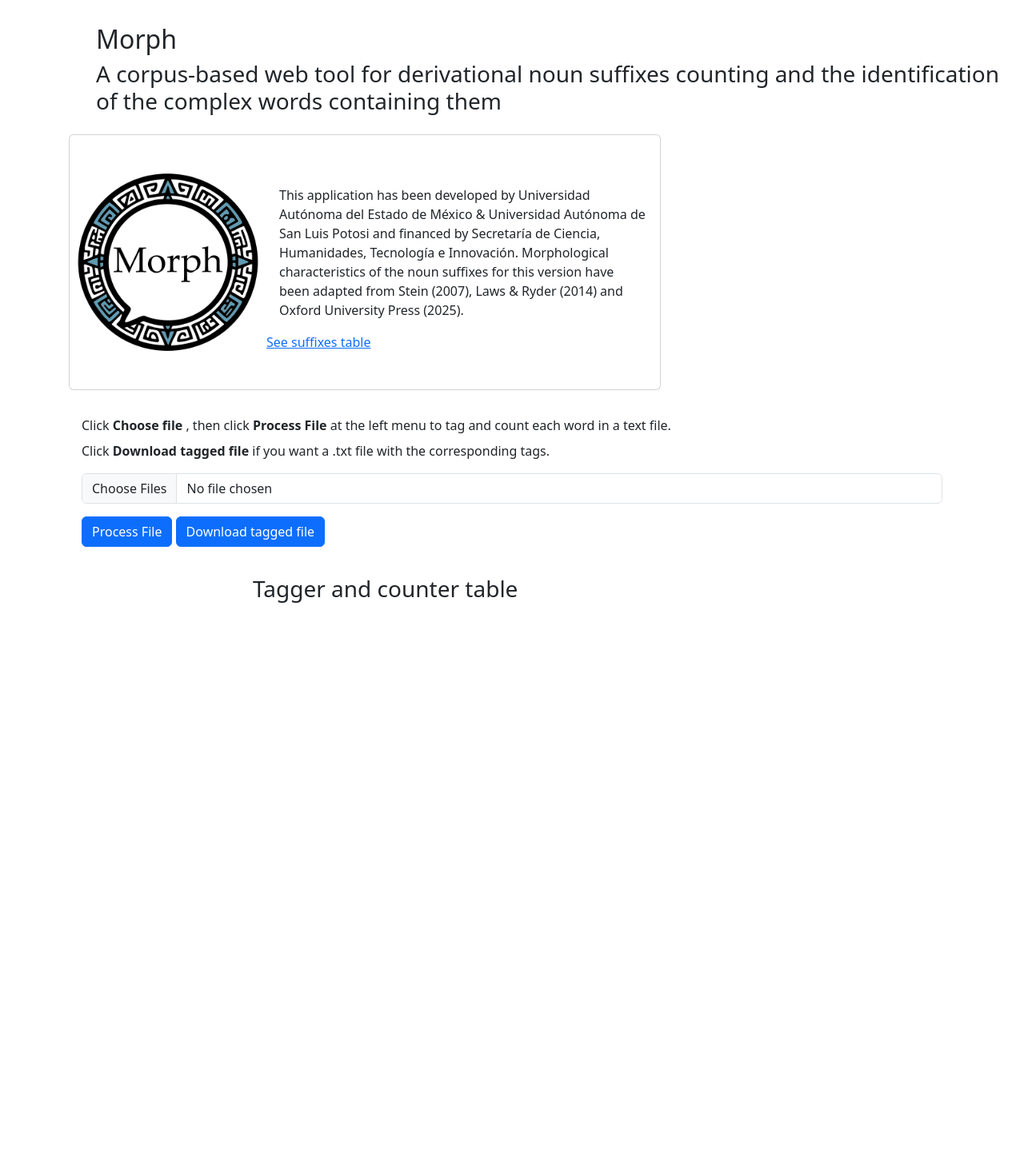
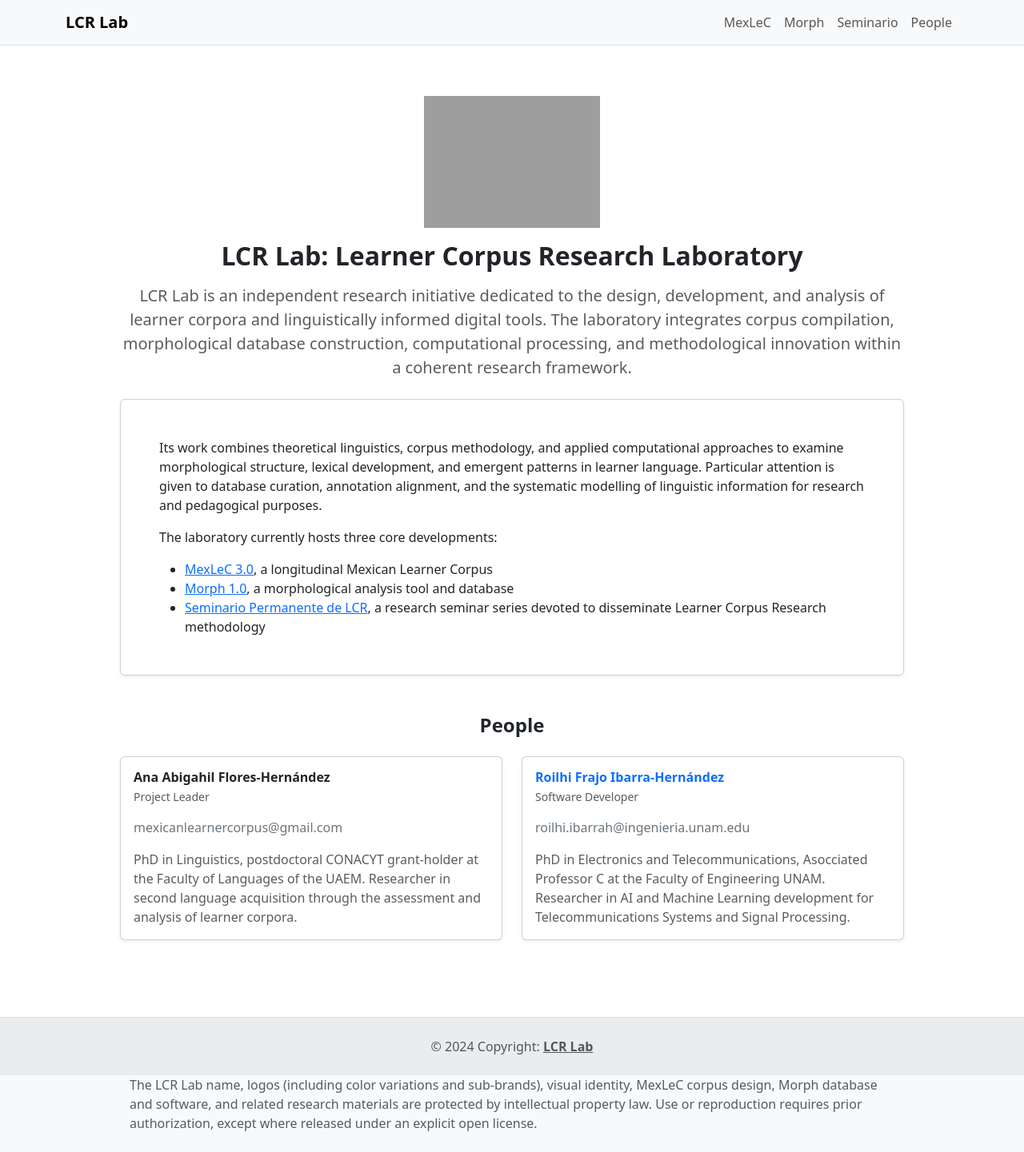
Before and after one commit to roilhi/treetagger-flask-app, a Flask app: page / in a window 1280 px wide. Shown: the whole page at 80% size. Before the commit the page ends 754 px from the top, so only its background shows below. Run offline with Flask 3, Linux system fonts and the light colour scheme; grey boxes are pictures that could not be loaded.

Commit message:
Refactor home page template to use Jinja2 and update content for LCR Lab

```diff
--- /dev/null
+++ b/views/templates/base.html
@@ -0,0 +1,84 @@
+<!DOCTYPE html>
+<html lang="en">
+  <head>
+    <meta charset="UTF-8" />
+    <meta name="viewport" content="width=device-width, initial-scale=1.0" />
+    <link
+      href="https://cdn.jsdelivr.net/npm/bootstrap@5.3.7/dist/css/bootstrap.min.css"
+      rel="stylesheet"
+      integrity="sha384-LN+7fdVzj6u52u30Kp6M/trliBMCMKTyK833zpbD+pXdCLuTusPj697FH4R/5mcr"
+      crossorigin="anonymous"
+    />
+    <title>{% block title %}LCR Lab{% endblock %}</title>
+    <style>
+      :root {
+        --navbar-offset: 72px;
+      }
+      body {
+        padding-top: var(--navbar-offset);
+      }
+      .hero-logo {
+        max-width: 220px;
+        height: auto;
+      }
+    </style>
+    {% block extra_head %}{% endblock %}
+  </head>
+
+  <body>
+    <nav class="navbar navbar-expand-lg navbar-light bg-light border-bottom fixed-top">
+      <div class="container">
+        <a class="navbar-brand fw-semibold" href="{{ url_for('home') }}">LCR Lab</a>
+        <button
+          class="navbar-toggler"
+          type="button"
+          data-bs-toggle="collapse"
+          data-bs-target="#mainNavbar"
+          aria-controls="mainNavbar"
+          aria-expanded="false"
+          aria-label="Toggle navigation"
+        >
+          <span class="navbar-toggler-icon"></span>
+        </button>
+
+        <div class="collapse navbar-collapse" id="mainNavbar">
+          <ul class="navbar-nav ms-auto mb-2 mb-lg-0">
+            <li class="nav-item">
+              <a class="nav-link" href="{{ url_for('home_mexlec') }}">MexLeC</a>
+            </li>
+            <li class="nav-item">
+              <a class="nav-link" href="{{ url_for('home_all') }}">Morph</a>
+            </li>
+            <li class="nav-item">
+              <a class="nav-link" href="{{ url_for('home_seminario') }}">Seminario</a>
+            </li>
+            <li class="nav-item">
+              <a class="nav-link" href="{% block people_link %}{{ url_for('home') }}#people{% endblock %}">People</a>
+            </li>
+          </ul>
+        </div>
+      </div>
+    </nav>
+
+    {% block body %}{% endblock %}
+
+    <footer class="text-center text-lg-start bg-light text-muted border-top mt-5">
+      <div class="text-center p-4" style="background-color: rgba(0, 0, 0, 0.05)">
+        © 2024 Copyright:
+        <a class="text-reset fw-bold" href="https://lcrlab.com.mx/" target="_blank" rel="noopener noreferrer">LCR Lab</a>
+      </div>
+      <div class="container pb-4" style="max-width: 980px">
+        The LCR Lab name, logos (including color variations and sub-brands), visual identity, MexLeC corpus design, Morph
+        database and software, and related research materials are protected by intellectual property law. Use or
+        reproduction requires prior authorization, except where released under an explicit open license.
+      </div>
+    </footer>
+
+    <script
+      src="https://cdn.jsdelivr.net/npm/bootstrap@5.3.7/dist/js/bootstrap.bundle.min.js"
+      integrity="sha384-FwVvYv1U3K1KQX4e8v2N0yWTVm4u79dQGq8u+qvQ0mD5gZQ2JdGqv0dQq8d7r1Xw"
+      crossorigin="anonymous"
+    ></script>
+    {% block scripts %}{% endblock %}
+  </body>
+</html>
--- a/views/templates/home.html
+++ b/views/templates/home.html
@@ -1,195 +1,91 @@
-<!DOCTYPE html>
-<html lang="en">
-  <head>
-    <meta charset="UTF-8">
-    <meta name="viewport" content="width=device-width, initial-scale=1.0">
-    <link href="https://cdn.jsdelivr.net/npm/bootstrap@5.3.7/dist/css/bootstrap.min.css" rel="stylesheet" integrity="sha384-LN+7fdVzj6u52u30Kp6M/trliBMCMKTyK833zpbD+pXdCLuTusPj697FH4R/5mcr" crossorigin="anonymous">
-    <title>-Morph-</title>
-    <style>
-        .title-centered{
-            margin-top: 30px;
-            margin-left: 120px;
-        }
-        .h3-centered{
-            margin-left: 120px;
-            /* margin-top: 50px;*/
-        }
-        #content {
-            margin-left: 210px;
-            padding: 20px;
-        }
-        .file-name {
-            cursor: pointer;
-            padding: 10px;
-            border-bottom: 1px solid #ddd;
-        }
-        .file-name:hover {
-            background-color: #f0f0f0;
-        }
-        table{
-            width: 100%;
-            border-collapse: collapse;
-        }
-        table, th, td {
-            border: 1px solid black;
-        }
-        th, td {
-            padding: 10px;
-            text-align: left;
-        }
-        .inline-image {
-            width: 300px; /* Adjust the image width */
-            height: auto;
-            /*vertical-align: left; */
-            float: left;
-            margin-right: 10px; /* Optional spacing between image and text */
-        }
-        .button-space{
-            margin-top: 15px;
-        }
-        img {
-                max-width: 10%;
-                height: 10%;
-            }
-    </style>
-</head>
-<!--<div id="sideMenu">
-  <h3>Uploaded Files</h3>
-  <div id="fileList"></div>
-</div>-->
-<body>
-    <div>
-        <h2 class="title-centered"> Morph </h2>
-        <h3 class="h3-centered"> A corpus-based web tool for derivational noun suffixes counting and the identification of the complex words containing them </h3>
+{% extends "base.html" %}
+
+{% block title %}LCR Lab{% endblock %}
+
+{% block people_link %}#people{% endblock %}
+
+{% block body %}
+  <main class="container py-4 py-lg-5">
+    <section class="text-center mx-auto" style="max-width: 980px">
+      <img
+        src="{{ url_for('static', filename='images/LCR lab.svg') }}"
+        class="hero-logo img-fluid d-block mx-auto mb-3"
+        alt="LCR Lab logo"
+      />
+      <h1 class="h2 fw-semibold mb-3">LCR Lab: Learner Corpus Research Laboratory</h1>
+      <p class="lead text-body-secondary mb-4">
+        LCR Lab is an independent research initiative dedicated to the design, development, and analysis of learner corpora
+        and linguistically informed digital tools. The laboratory integrates corpus compilation, morphological database
+        construction, computational processing, and methodological innovation within a coherent research framework.
+      </p>
+    </section>
+
+    <section class="mx-auto" style="max-width: 980px">
+      <div class="card shadow-sm">
+        <div class="card-body p-4 p-lg-5">
+          <p class="mb-3">
+            Its work combines theoretical linguistics, corpus methodology, and applied computational approaches to examine
+            morphological structure, lexical development, and emergent patterns in learner language. Particular attention
+            is given to database curation, annotation alignment, and the systematic modelling of linguistic information
+            for research and pedagogical purposes.
+          </p>
+          <p class="mb-3">The laboratory currently hosts three core developments:</p>
+          <ul class="mb-0">
+            <li><a href="{{ url_for('home_mexlec') }}">MexLeC 3.0</a>, a longitudinal Mexican Learner Corpus</li>
+            <li><a href="{{ url_for('home_all') }}">Morph 1.0</a>, a morphological analysis tool and database</li>
+            <li>
+              <a href="{{ url_for('home_seminario') }}">Seminario Permanente de LCR</a>, a research seminar series devoted
+              to disseminate Learner Corpus Research methodology
+            </li>
+          </ul>
         </div>
+      </div>
+    </section>
 
-<div class="container p-3">
-<div class="card mb-3" style="max-width: 740px;">
-  <div class="row g-0 d-flex align-items-center">
-    <div class="col-md-4">
-      <img src="/static/images/MorphLogo.jpg" class="img-fluid rounded-start" alt="Card image">
+    <section id="people" class="mx-auto pt-5" style="max-width: 980px">
+      <h2 class="h4 fw-semibold text-center mb-4">People</h2>
+
+      <div class="row g-4">
+        <div class="col-12 col-md-6">
+          <div class="card h-100 shadow-sm">
+            <div class="card-body">
+              <h3 class="h6 fw-semibold mb-1">Ana Abigahil Flores-Hernández</h3>
+              <div class="text-body-secondary small mb-3">Project Leader</div>
+              <div class="mb-3">
+                <a class="link-secondary text-decoration-none" href="mailto:mexicanlearnercorpus@gmail.com"
+                  >mexicanlearnercorpus@gmail.com</a
+                >
               </div>
-    <div class="col-md-8">
-      <div class="card-body">
-        <p class="card-text"> This application has been developed by Universidad Autónoma del Estado de México &
-    Universidad Autónoma de San Luis Potosi and financed by Secretaría de Ciencia, Humanidades, Tecnología e Innovación.
-    Morphological characteristics of the noun suffixes for this version have been
-    adapted from Stein (2007), Laws & Ryder (2014) and Oxford University Press (2025).</p>
-      </div>
-      <a href="{{ url_for('suff_table') }}" class="stretched-link">See suffixes table </a>
+              <p class="mb-0 text-body-secondary">
+                PhD in Linguistics, postdoctoral CONACYT grant-holder at the Faculty of Languages of the UAEM. Researcher
+                in second language acquisition through the assessment and analysis of learner corpora.
+              </p>
             </div>
           </div>
         </div>
 
-  <!-- <pre id="fileContent"> </pre> -->
-  <!-- <input type="file" id="fileInput" multiple /> -->
-<div class="container p-3">
+        <div class="col-12 col-md-6">
+          <div class="card h-100 shadow-sm">
+            <div class="card-body">
+              <h3 class="h6 fw-semibold mb-1">
+                <a href="https://roilhi.github.io/" target="_blank" rel="noopener noreferrer" class="text-decoration-none"
+                  >Roilhi Frajo Ibarra-Hernández</a
+                >
+              </h3>
+              <div class="text-body-secondary small mb-3">Software Developer</div>
               <div class="mb-3">
-  <label for="formFile" class="form-label">Click <b>Choose file </b>, then click <b>Process File</b> at the left menu to tag and count each word in a text file.</label>
-  <p> Click <b> Download tagged file</b> if you want a .txt file with the corresponding tags.</p>
-  <input class="form-control" type="file" id="fileInput" multiple/>
+                <a class="link-secondary text-decoration-none" href="mailto:roilhi.ibarrah@ingenieria.unam.edu"
+                  >roilhi.ibarrah@ingenieria.unam.edu</a
+                >
               </div>
- <div>
-  <button type="button" class="btn btn-primary" onclick="uploadFiles()">Process File</button>
-    <button id="DownloadButton" type="button" class="btn btn-primary"> Download tagged file</button>
-  </div>
-</div>
-
-    <div id="content">
-        <h3> Tagger and counter table </h3>
-        <div id="tableContainer"> </div>
+              <p class="mb-0 text-body-secondary">
+                PhD in Electronics and Telecommunications, Asocciated Professor C at the Faculty of Engineering UNAM.
+                Researcher in AI and Machine Learning development for Telecommunications Systems and Signal Processing.
+              </p>
             </div>
           </div>
         </div>
-
-</body>
-
-<script>
-
-  // Store the uploaded files
-  let uploadedFiles = [];
-
-  // Function to upload files
-  function uploadFiles() {
-      const files = document.getElementById('fileInput').files;
-      if (files.length === 0) {
-          alert('Please select at least one file.');
-          return;
-      }
-
-      const formData = new FormData();
-      for (let i = 0; i < files.length; i++) {
-          formData.append('files', files[i]);
-      }
-      fetch('/upload', {
-          method: 'POST',
-          body: formData
-      })
-      .then(response => response.json())
-      .then(data =>{
-        const fileListDiv = document.getElementById('tableContainer');
-        fileListDiv.innerHTML = 'Files are processing, please wait ...';
-        //
-        return data;
-      })
-      .then(data => {
-          // uploadedFiles = [...uploadedFiles, ...data.files];
-          // updateFileList();
-          FetchTagAndCount(data.files);
-      })
-      .catch(error => console.error('Error uploading files:', error));
-  }
-
-  function updateFileList() {
-      const fileListDiv = document.getElementById('fileList');
-      fileListDiv.innerHTML = '';
-      uploadedFiles.forEach((file, index) => {
-          const fileNameDiv = document.createElement('div');
-          fileNameDiv.textContent = file;
-          fileNameDiv.classList.add('file-name');
-          fileNameDiv.onclick = () => FetchTagAndCount(file); // Attach event listener
-          fileListDiv.appendChild(fileNameDiv);
-      });
-  }
-  // Function to load the content of a selected file
-  let tag_list = [];
-  let tag_txt_filename;
-  function FetchTagAndCount(fileName) {
-      fetch(`/process/${fileName}`)
-          .then(response => response.json())
-          .then(data => {
-              const tableContainer =  document.getElementById('tableContainer');
-              tableContainer.innerHTML = data.table;
-              // console.log(data.tag_list);
-              tag_list = data.tag_list;
-              tag_txt_filename = fileName + '_tagged.txt';
-          })
-          .catch(error => console.error('Error processing data', error));
-  }
-
-  document.getElementById('DownloadButton').addEventListener("click",() => {
-        if (tag_list.length == 0){
-            alert("Please upload a file");
-            return;
-        }
-        //let tag_list_cleaned = tag_list.filter(item => item!='.' || item != ',' || item !='`');
-        // alert("Download has started");
-        let tag_data_unpacked = " ";
-        tag_list.forEach( tagged_word =>{
-            tag_data_unpacked += tagged_word.trim()+ " ";
-         });
-        // const text = JSON.stringify(tag_data_unpacked, null, 2); // Formatear JSON
-        const blob = new Blob([tag_data_unpacked], { type: "text/plain" });
-        const url = URL.createObjectURL(blob);
-        const a = document.createElement("a");
-        a.href = url;
-        a.download = tag_txt_filename;
-        document.body.appendChild(a);
-        a.click();
-        document.body.removeChild(a);
-        URL.revokeObjectURL(url);
-    }
-  );
-</script>
-
-</html>
+      </div>
+    </section>
+  </main>
+{% endblock %}
```
Lines whose indentation alone changed are shown as unchanged.
